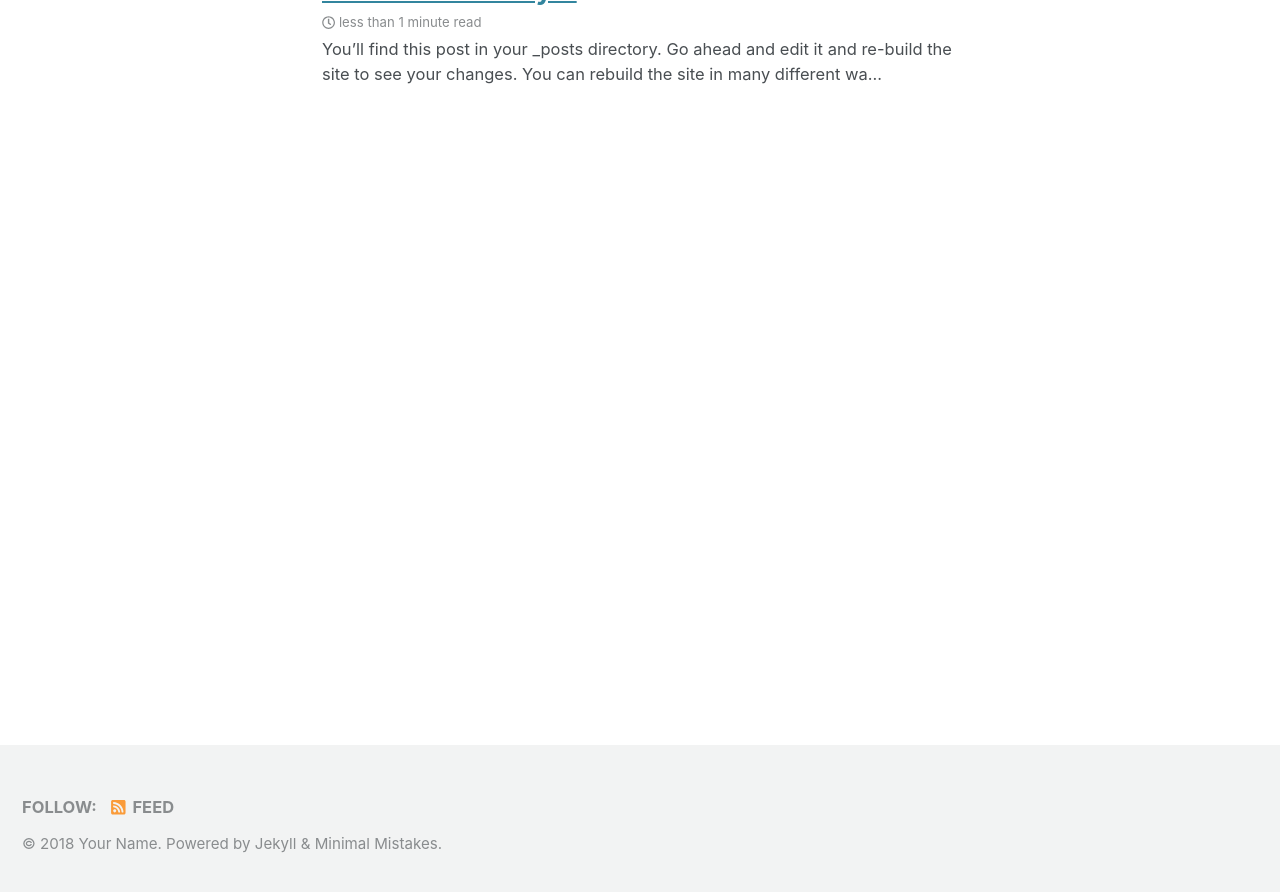
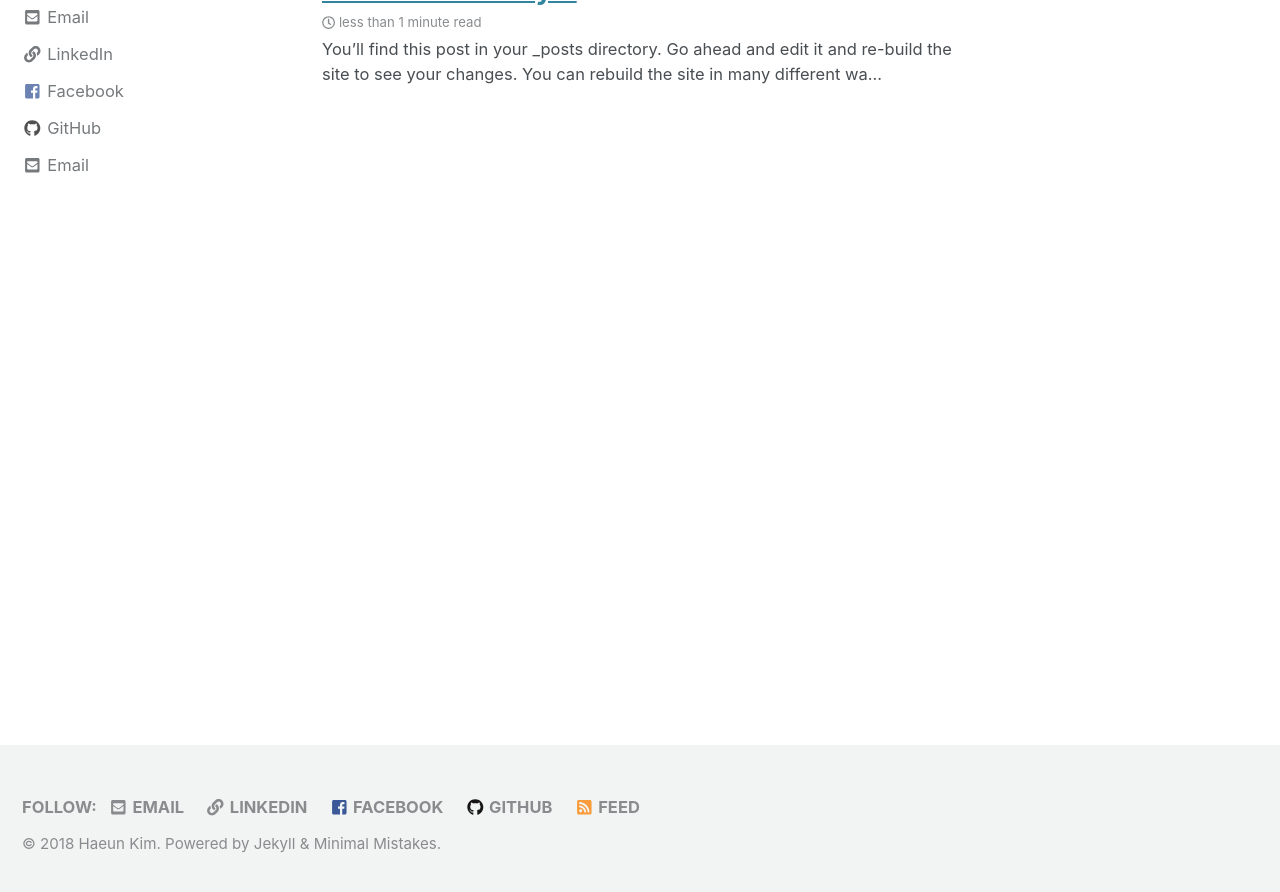
Before and after one commit to haeungun/haeungun.github.io, a Jekyll site: the page built from index.html, in a window 1280 px wide and 900 px high, scrolled down 222 px. Shown: the top 892 px of the window. Built offline with Jekyll 4.4.1, drawn with Linux system fonts in a browser that asks for light colours; cached includes are drawn as plain includes; nearby versions of some CDN libraries; the list of posts is cut into pages by our own code; some of the changed text lies outside the part shown.

Commit message:
Update _config.yml

```diff
--- a/_config.yml
+++ b/_config.yml
@@ -16,9 +16,9 @@ minimal_mistakes_skin    : "default" # "air", "aqua", "contrast", "dark", "dirt"
 
 # Site Settings
 locale                   : "en-US"
-title                    : "Site Title"
+title                    : "Haeun's Blog"
 title_separator          : "-"
-name                     : "Your Name"
+name                     : "Haeun Kim"
 description              : "An amazing website."
 url                      : # the base hostname & protocol for your site e.g. "https://mmistakes.github.io"
 baseurl                  : # the subpath of your site, e.g. "/blog"
@@ -103,52 +103,40 @@ analytics:
 
 # Site Author
 author:
-  name             : "Your Name"
+  name             : "Haeun Kim"
   avatar           : # path of avatar image, e.g. "/assets/images/bio-photo.jpg"
-  bio              : "I am an amazing person."
-  location         : "Somewhere"
-  email            :
+  bio              : "Backend software developer"
+  location         : "Seoul, South Korea"
+  email            : "haeungun@gmail.com"
   links:
     - label: "Email"
       icon: "fas fa-fw fa-envelope-square"
-      # url: mailto:your.name@email.com
-    - label: "Website"
+      url: mailto:haeungun@gmail.com
+    - label: "LinkedIn"
       icon: "fas fa-fw fa-link"
-      # url: "https://your-website.com"
-    - label: "Twitter"
-      icon: "fab fa-fw fa-twitter-square"
-      # url: "https://twitter.com/"
+      url: "https://www.linkedin.com/in/haeun-kim-659783135/"
     - label: "Facebook"
       icon: "fab fa-fw fa-facebook-square"
-      # url: "https://facebook.com/"
+      url: "https://www.facebook.com/hekim93"
     - label: "GitHub"
       icon: "fab fa-fw fa-github"
-      # url: "https://github.com/"
-    - label: "Instagram"
-      icon: "fab fa-fw fa-instagram"
-      # url: "https://instagram.com/"
+      url: "https://github.com/haeungun"
 
 # Site Footer
 footer:
   links:
-    - label: "Twitter"
-      icon: "fab fa-fw fa-twitter-square"
-      # url:
+    - label: "Email"
+      icon: "fas fa-fw fa-envelope-square"
+      url: mailto:haeungun@gmail.com
+    - label: "LinkedIn"
+      icon: "fas fa-fw fa-link"
+      url: "https://www.linkedin.com/in/haeun-kim-659783135/"
     - label: "Facebook"
       icon: "fab fa-fw fa-facebook-square"
-      # url:
+      url: "https://www.facebook.com/hekim93"
     - label: "GitHub"
       icon: "fab fa-fw fa-github"
-      # url:
-    - label: "GitLab"
-      icon: "fab fa-fw fa-gitlab"
-      # url:
-    - label: "Bitbucket"
-      icon: "fab fa-fw fa-bitbucket"
-      # url:
-    - label: "Instagram"
-      icon: "fab fa-fw fa-instagram"
-      # url:
+      url: "https://github.com/haeungun"
 
 
 # Reading Files
```
